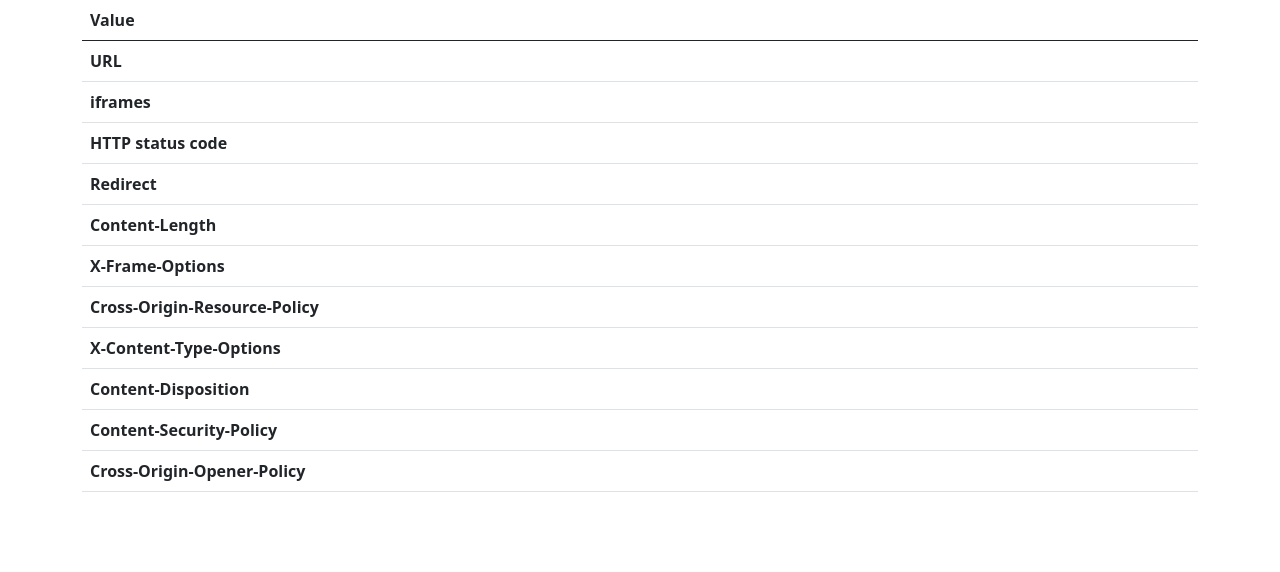
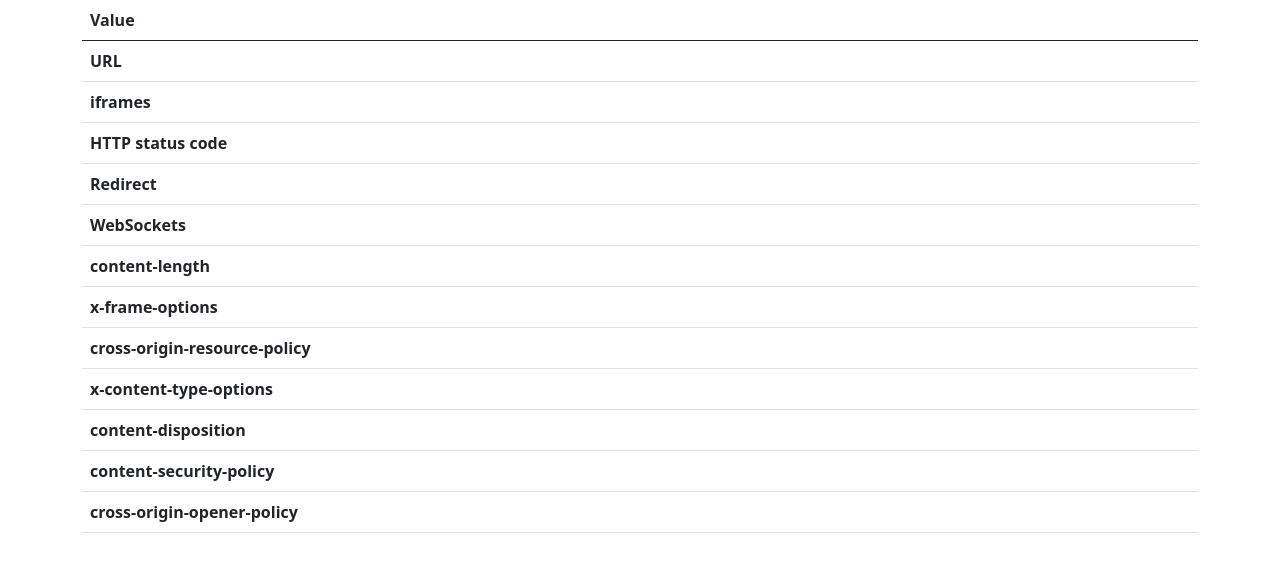
Before and after one commit to Philesiv/XSLeaker, a Node server app: page / in a window 1280 px wide. Shown: the part 56-628 px from the top of the page. Run offline with Node 20, Linux system fonts and the light colour scheme; lists and menus that the app fills with data are empty.

Commit message:
websocket test

```diff
--- a/server/app.js
+++ b/server/app.js
@@ -25,7 +25,7 @@
 // state cookie middleware -> deletes uncorrect state-cookies.
 app.use(function (req, res, next) {
     if (req.cookies.state !== undefined){
-        let states = stateLoader.getStates();
+        let states = stateManager.getStates();
         // delete cookie if state is not defined
         let state = parseInt(req.cookies.state);
         if (typeof states[state] === 'undefined'){
--- a/server/routes/index.js
+++ b/server/routes/index.js
@@ -26,6 +26,7 @@
     body('stateSelect').toInt(),
     body('iframes').toInt(),
     body('httpStatusCode').toInt(),
+    body('websockets').toInt(),
     (req, res) => {
 
         let states = stateManager.getStates();
@@ -46,8 +47,9 @@
                 if(isNaN(req.body.iframes) || isNaN(req.body.httpStatusCode)){
                     alert = "Failure, please check if all values are valide";
                 }else{
-                    console.log("New Iframe Value: "+ req.body.iframes );
+                    console.log("New Iframe value: "+ req.body.iframes );
                     console.log("New HTTP status code: "+ req.body.httpStatusCode );
+                    console.log("New WebSocket value: "+ req.body.websockets );
                     if( req.body.redirect !== undefined && req.body.redirect === 'on'){
                         req.body.redirect = true;
                     }else{
@@ -57,7 +59,8 @@
                     properties = {
                         iframes: req.body.iframes,
                         httpStatusCode: req.body.httpStatusCode,
-                        redirect: req.body.redirect
+                        redirect: req.body.redirect,
+                        websockets: req.body.websockets
                     };
                     stateManager.setProperties(state, properties);
                 }
--- a/server/utils/result-manager.js
+++ b/server/utils/result-manager.js
@@ -49,7 +49,7 @@
                         }
                         differences[property][header] = (results[states[0]].results[property][header] !== results[states[i]].results[property][header]);
                         //console.log(header);
-                        if(header === 'Content-Length'){
+                        if(header === 'content-length'){
                             console.log("Content-Length Found!!!!");
                         }
                     }
--- a/server/views/results.pug
+++ b/server/views/results.pug
@@ -27,7 +27,11 @@
 						th(scope='col') Redirect
 						each val, key in results
 							td.text-nowrap #{val.results.redirects.length}
-					- var headers = ['Content-Length', 'X-Frame-Options', 'Cross-Origin-Resource-Policy', 'X-Content-Type-Options', 'Content-Disposition', 'Content-Security-Policy', 'Cross-Origin-Opener-Policy'];
+					tr(class={'bg-danger': differences.websockets === true})
+						th(scope='col') WebSockets
+						each val, key in results
+							td.text-nowrap #{val.results.websockets}
+					- var headers = ['content-length', 'x-frame-options', 'cross-origin-resource-policy', 'x-content-type-options', 'content-disposition', 'content-security-policy', 'cross-origin-opener-policy'];
 					each header in headers
 						tr(class={'bg-danger': differences.headers[header] === true})
 							th.text-nowrap(scope='col') #{header}
--- a/server/views/setup.pug
+++ b/server/views/setup.pug
@@ -24,6 +24,9 @@
                     label.form-label(for='httpStatusCode') HTTP status code
                     input#httpStatusCode.form-control(type='number' name='httpStatusCode' data-toggle="tooltip" title="Set the HTTP status code" min="0" required value=states[state].properties.httpStatusCode)
                 .col-md-6
+                    label.form-label(for='httpStatusCode') WebSockets
+                    input#httpStatusCode.form-control(type='number' name='websockets' data-toggle="tooltip" title="Set number of WebSockets" min="0" required value=states[state].properties.websockets)
+                .col-md-6
                     .form-check
                         input#redirect.form-check-input(type='checkbox' name='redirect' checked=(states[state].properties.redirect))
                         label.form-check-label(for='redirect') Redirect
```
Also changed, not shown: server/views/tests/iframes.pug (+10 -0 lines).
